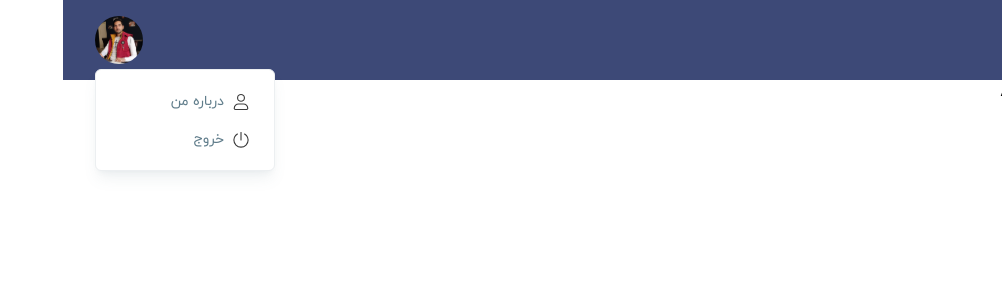
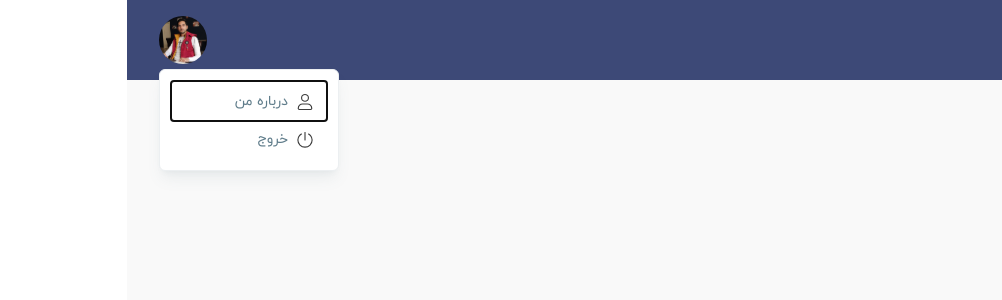
Before and after one commit to sajjadramezani73/resume-app-router, a React app in the folder admin/: page /dashboard in a window 1280 px wide. Both pictures are taken after a click on the picture 56 px from the left and 40 px from the top of the page. Shown: the top 300 px of the page, without its empty margins (278-1280 px from the left). Built offline with nearby package versions, Linux system fonts and the light colour scheme; the HTML template or start-up script is replaced by a standard one.

Commit message:
improve style

```diff
--- a/admin/src/container/avatar/Avatar.tsx
+++ b/admin/src/container/avatar/Avatar.tsx
@@ -9,6 +9,7 @@ import {
 
 import avatarImg from "../../assets/images/avatar.jpg";
 import SvgIcon from "../../utils/SvgIcon";
+import { Link } from "react-router-dom";
 
 const AvatarMenu = () => {
   return (
@@ -22,12 +23,14 @@ const AvatarMenu = () => {
         />
       </MenuHandler>
       <MenuList className="font-iranyekan">
+        <Link to="/dashboard">
           <MenuItem className="flex items-center gap-2">
             <SvgIcon name="user" size={18} color="var(--color-caption)" />
             <Typography variant="small" className="font-normal">
               درباره من
             </Typography>
           </MenuItem>
+        </Link>
         <MenuItem className="flex items-center gap-2 ">
           <SvgIcon
             name="power"
--- a/admin/src/pages/Dashboard.tsx
+++ b/admin/src/pages/Dashboard.tsx
@@ -4,8 +4,8 @@ import AvatarMenu from "../container/avatar/Avatar";
 
 const Dashboard = () => {
   return (
-    <div className="min-h-full flex">
-      <div className="w-[300px] min-w-[300px] shadow-left">
+    <div className="min-h-full flex bg-body">
+      <div className="w-[300px] min-w-[300px] shadow-left bg-white">
         <div className="h-20 bg-primary/80"></div>
         <div className="p-4 pr-0">
           <Sidebar />
@@ -17,7 +17,7 @@ const Dashboard = () => {
             <AvatarMenu />
           </div>
         </div>
-        <div className="">
+        <div className="p-8">
           <Outlet />
         </div>
       </div>
```
Lines whose indentation alone changed are shown as unchanged.
